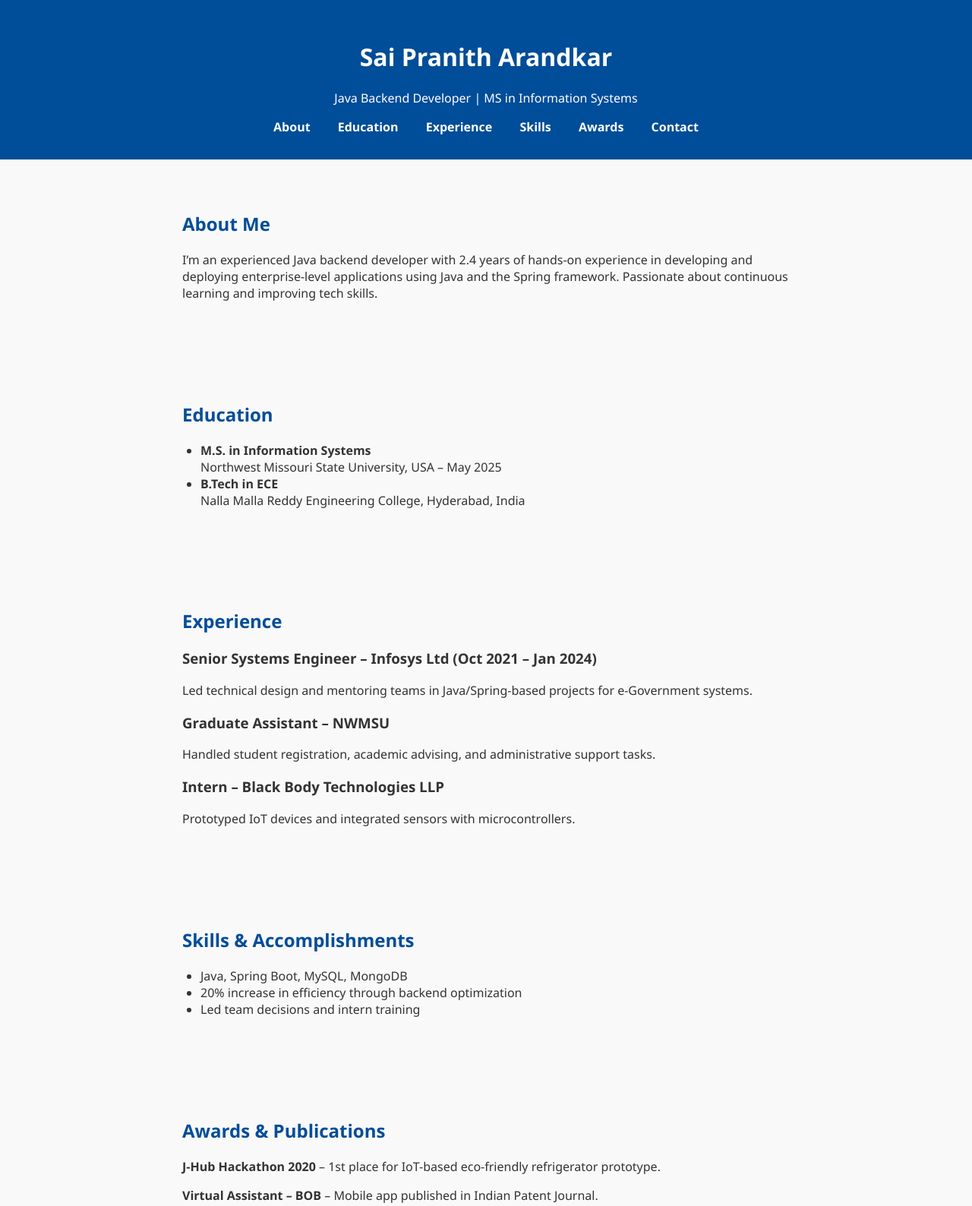
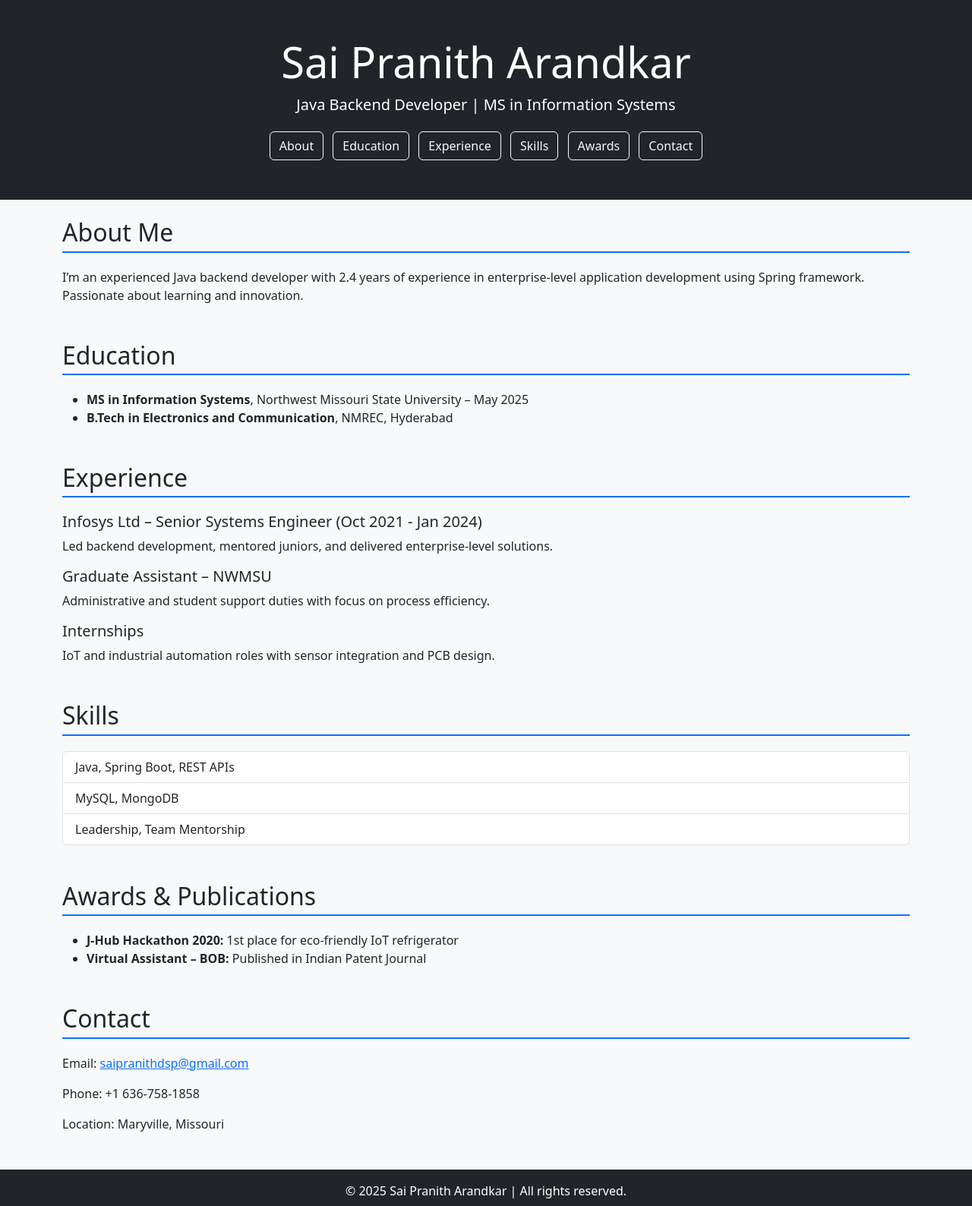
Before and after one commit to aspsonu/aspsonu.github.io, a plain HTML site: page index.html in a window 1280 px wide. Shown: the top 1588 px of the page at 76% size. Drawn offline with nearby package versions, Linux system fonts and the light colour scheme.

Commit message:
Added full portfolio with styles and sections

```diff
--- a/index.html
+++ b/index.html
@@ -4,73 +4,101 @@
   <meta charset="UTF-8" />
   <meta name="viewport" content="width=device-width, initial-scale=1.0" />
   <title>Sai Pranith Arandkar - Portfolio</title>
+  <link href="https://cdn.jsdelivr.net/npm/bootstrap@5.3.0/dist/css/bootstrap.min.css" rel="stylesheet">
   <link rel="stylesheet" href="style.css" />
 </head>
 <body>
-  <header>
+
+<!-- Header Section -->
+<header class="bg-dark text-white text-center py-5 mb-4">
   <div class="container">
-      <h1>Sai Pranith Arandkar</h1>
-      <p>Java Backend Developer | MS in Information Systems</p>
+    <h1 class="display-4">Sai Pranith Arandkar</h1>
+    <p class="lead">Java Backend Developer | MS in Information Systems</p>
     <nav>
-        <a href="#about">About</a>
-        <a href="#education">Education</a>
-        <a href="#experience">Experience</a>
-        <a href="#skills">Skills</a>
-        <a href="#awards">Awards</a>
-        <a href="#contact">Contact</a>
+      <a href="#about" class="btn btn-outline-light m-1">About</a>
+      <a href="#education" class="btn btn-outline-light m-1">Education</a>
+      <a href="#experience" class="btn btn-outline-light m-1">Experience</a>
+      <a href="#skills" class="btn btn-outline-light m-1">Skills</a>
+      <a href="#awards" class="btn btn-outline-light m-1">Awards</a>
+      <a href="#contact" class="btn btn-outline-light m-1">Contact</a>
     </nav>
   </div>
 </header>
 
-  <section id="about" class="section">
+<!-- Sections -->
+<div class="container">
+  <section id="about" class="mb-5 fade-in">
     <h2>About Me</h2>
-    <p>I’m an experienced Java backend developer with 2.4 years of hands-on experience in developing and deploying enterprise-level applications using Java and the Spring framework. Passionate about continuous learning and improving tech skills.</p>
+    <p>I’m an experienced Java backend developer with 2.4 years of experience in enterprise-level application development using Spring framework. Passionate about learning and innovation.</p>
   </section>
 
-  <section id="education" class="section">
+  <section id="education" class="mb-5 fade-in">
     <h2>Education</h2>
     <ul>
-      <li><strong>M.S. in Information Systems</strong><br>Northwest Missouri State University, USA – May 2025</li>
-      <li><strong>B.Tech in ECE</strong><br>Nalla Malla Reddy Engineering College, Hyderabad, India</li>
+      <li><strong>MS in Information Systems</strong>, Northwest Missouri State University – May 2025</li>
+      <li><strong>B.Tech in Electronics and Communication</strong>, NMREC, Hyderabad</li>
     </ul>
   </section>
 
-  <section id="experience" class="section">
+  <section id="experience" class="mb-5 fade-in">
     <h2>Experience</h2>
-    <h3>Senior Systems Engineer – Infosys Ltd (Oct 2021 – Jan 2024)</h3>
-    <p>Led technical design and mentoring teams in Java/Spring-based projects for e-Government systems.</p>
+    <h5>Infosys Ltd – Senior Systems Engineer (Oct 2021 - Jan 2024)</h5>
+    <p>Led backend development, mentored juniors, and delivered enterprise-level solutions.</p>
 
-    <h3>Graduate Assistant – NWMSU</h3>
-    <p>Handled student registration, academic advising, and administrative support tasks.</p>
+    <h5>Graduate Assistant – NWMSU</h5>
+    <p>Administrative and student support duties with focus on process efficiency.</p>
 
-    <h3>Intern – Black Body Technologies LLP</h3>
-    <p>Prototyped IoT devices and integrated sensors with microcontrollers.</p>
+    <h5>Internships</h5>
+    <p>IoT and industrial automation roles with sensor integration and PCB design.</p>
   </section>
 
-  <section id="skills" class="section">
-    <h2>Skills & Accomplishments</h2>
-    <ul>
-      <li>Java, Spring Boot, MySQL, MongoDB</li>
-      <li>20% increase in efficiency through backend optimization</li>
-      <li>Led team decisions and intern training</li>
+  <section id="skills" class="mb-5 fade-in">
+    <h2>Skills</h2>
+    <ul class="list-group">
+      <li class="list-group-item">Java, Spring Boot, REST APIs</li>
+      <li class="list-group-item">MySQL, MongoDB</li>
+      <li class="list-group-item">Leadership, Team Mentorship</li>
     </ul>
   </section>
 
-  <section id="awards" class="section">
+  <section id="awards" class="mb-5 fade-in">
     <h2>Awards & Publications</h2>
-    <p><strong>J-Hub Hackathon 2020</strong> – 1st place for IoT-based eco-friendly refrigerator prototype.</p>
-    <p><strong>Virtual Assistant – BOB</strong> – Mobile app published in Indian Patent Journal.</p>
+    <ul>
+      <li><strong>J-Hub Hackathon 2020:</strong> 1st place for eco-friendly IoT refrigerator</li>
+      <li><strong>Virtual Assistant – BOB:</strong> Published in Indian Patent Journal</li>
+    </ul>
   </section>
 
-  <section id="contact" class="section">
+  <section id="contact" class="mb-5 fade-in">
     <h2>Contact</h2>
     <p>Email: <a href="mailto:saipranithdsp@gmail.com">saipranithdsp@gmail.com</a></p>
     <p>Phone: +1 636-758-1858</p>
-    <p>LinkedIn: <a href="https://www.linkedin.com/in/dspsonu" target="_blank">dspsonu</a></p>
+    <p>Location: Maryville, Missouri</p>
   </section>
+</div>
 
-  <footer>
-    <p>&copy; 2025 Sai Pranith Arandkar</p>
+<!-- Footer -->
+<footer class="bg-dark text-white text-center py-3">
+  &copy; 2025 Sai Pranith Arandkar | All rights reserved.
 </footer>
+
+<!-- Scripts -->
+<script src="https://cdn.jsdelivr.net/npm/bootstrap@5.3.0/dist/js/bootstrap.bundle.min.js"></script>
+<script>
+  // Scroll animation
+  const sections = document.querySelectorAll('.fade-in');
+  const observer = new IntersectionObserver(entries => {
+    entries.forEach(entry => {
+      if (entry.isIntersecting) {
+        entry.target.classList.add('visible');
+      }
+    });
+  }, { threshold: 0.1 });
+
+  sections.forEach(section => {
+    observer.observe(section);
+  });
+</script>
+
 </body>
 </html>
--- a/style.css
+++ b/style.css
@@ -1,61 +1,22 @@
 body {
-    margin: 0;
-    font-family: 'Segoe UI', sans-serif;
-    background-color: #f9f9f9;
-    color: #333;
     scroll-behavior: smooth;
+    background-color: #f8f9fa;
+    color: #212529;
   }
 
-  header {
-    background: #004d99;
-    color: #fff;
-    padding: 2rem 1rem;
-    text-align: center;
+  .fade-in {
+    opacity: 0;
+    transform: translateY(20px);
+    transition: opacity 1s ease-out, transform 1s ease-out;
   }
 
-  header nav a {
-    margin: 0 1rem;
-    color: #fff;
-    text-decoration: none;
-    font-weight: bold;
+  .fade-in.visible {
+    opacity: 1;
+    transform: translateY(0);
   }
 
-  header nav a:hover {
-    text-decoration: underline;
+  h2 {
+    border-bottom: 2px solid #0d6efd;
+    padding-bottom: 5px;
+    margin-bottom: 20px;
   }
-
-  .section {
-    padding: 3rem 2rem;
-    max-width: 800px;
-    margin: auto;
-    animation: fadeIn 1s ease-in;
-  }
-
-  .section h2 {
-    color: #004d99;
-  }
-
-  ul {
-    padding-left: 1.5rem;
-  }
-
-  footer {
-    text-align: center;
-    background: #ddd;
-    padding: 1rem;
-    font-size: 0.9rem;
-  }
-
-  a {
-    color: #004d99;
-    text-decoration: none;
-  }
-
-  a:hover {
-    text-decoration: underline;
-  }
-
-  @keyframes fadeIn {
-    from { opacity: 0; transform: translateY(10px); }
-    to { opacity: 1; transform: translateY(0); }
-  }
```
Lines whose indentation alone changed are shown as unchanged.
